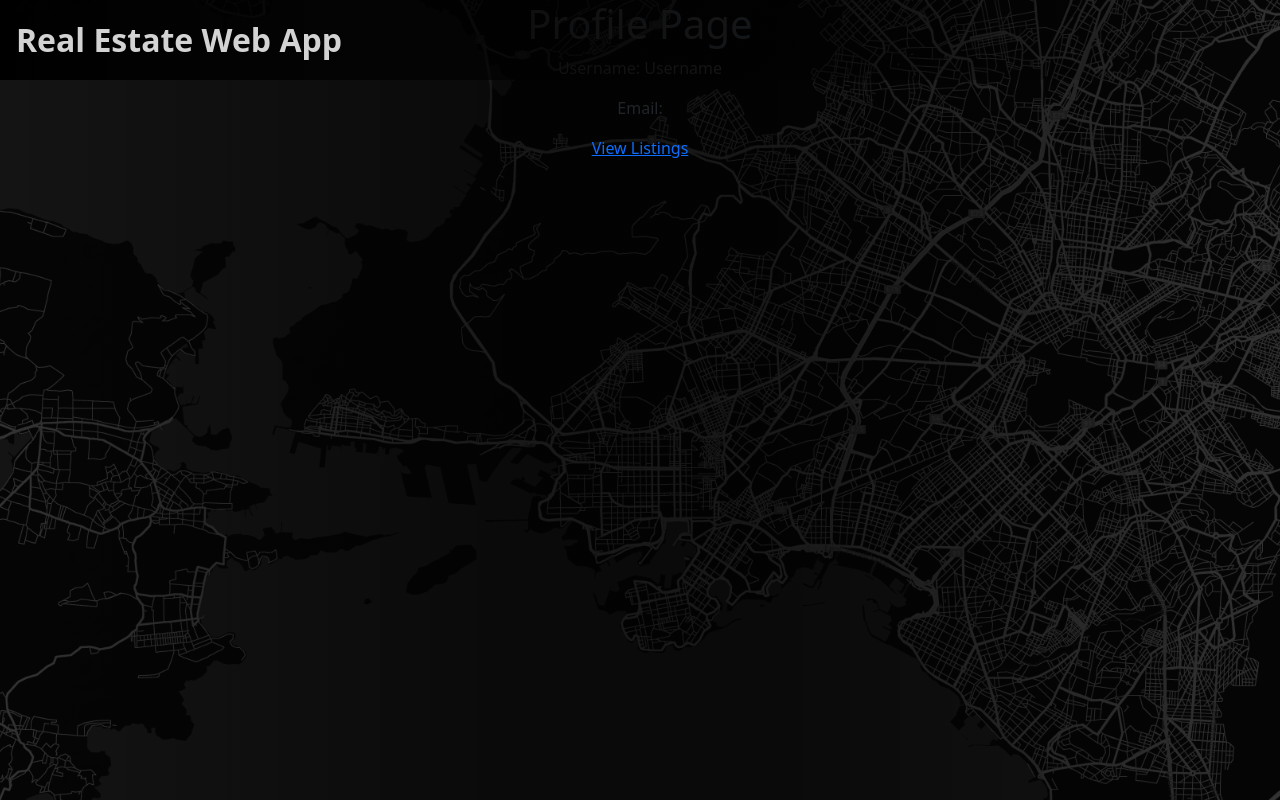
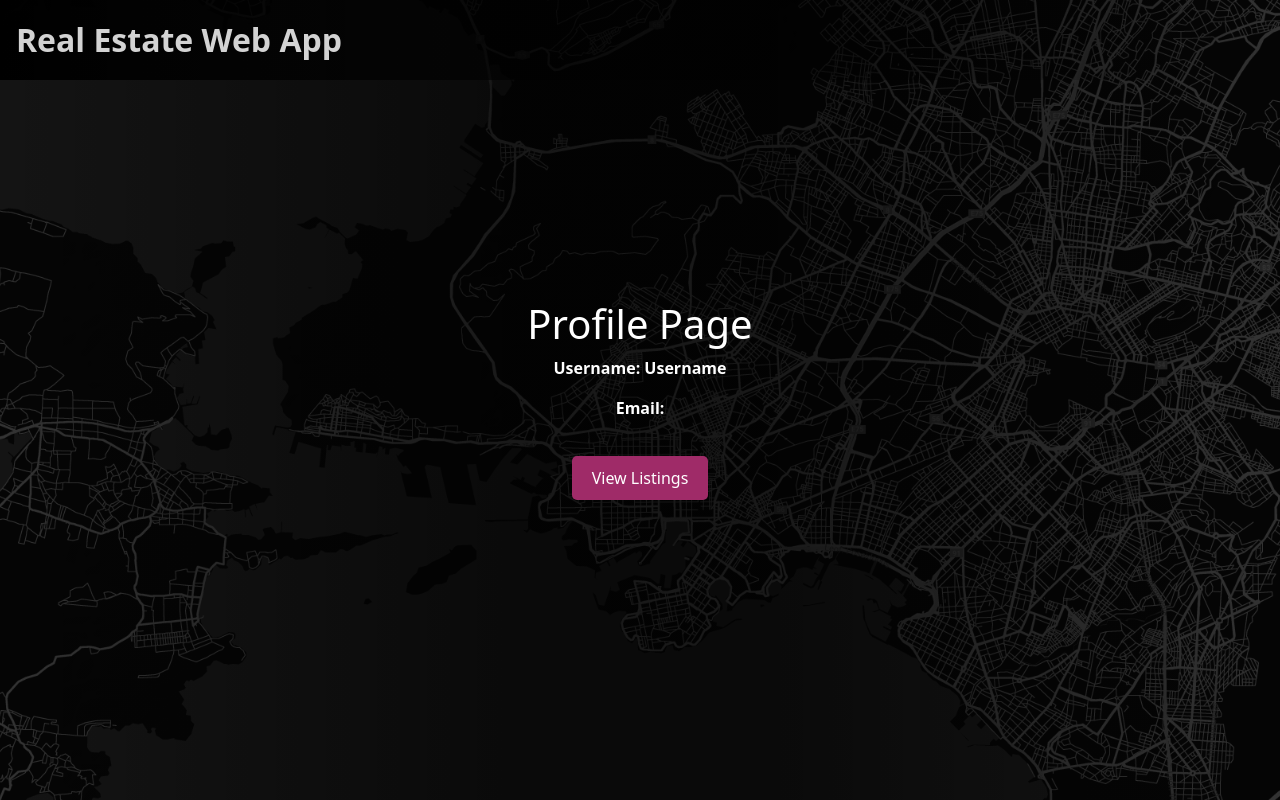
Before and after one commit to PanosPap555/realestatewebapp, a React (Create React App) app in the folder re-webapp-frontend/: page /ViewUser in a window 1280 px wide. Built offline with nearby package versions, Linux system fonts and the light colour scheme; no server answers.

Commit message:
ViewUser Profile works (kinda)

```diff
--- a/re-webapp-frontend/src/pages/ViewUser.js
+++ b/re-webapp-frontend/src/pages/ViewUser.js
@@ -1,23 +1,48 @@
-import React, { useEffect, useState } from "react"
-import axios from "axios"
+import React, { useEffect, useState } from "react";
+import axios from "axios";
 import { Link } from "react-router-dom";
+import "./css/ViewUser.css";
 
+function ViewUser({ username }) {
+  const [email, setEmail] = useState("");
+  const [componentMounted, setComponentMounted] = useState(false);
 
-function ViewUser({ username, email }) {
+  useEffect(() => {
+    setComponentMounted(true);
+    console.log("RUNNING");
+    const fetchDetails = async () => {
+      console.log("useEffect executed");
+      try {
+        const response = await axios.get(`http://localhost:8080/email/${username}`);
+        console.log(response.data.email);
+        if (!response.data.error) {
+          setEmail(response.data.email);
+        }
+      } catch (error) {
+        console.error(error);
+      }
+    };
+    if (componentMounted) {
+      fetchDetails();
+    }
+
+  }, [username, componentMounted]);
+
   const user = {
     username: username,
     email: email
   };
 
   return (
-    <div className="view-r-container">
-      <h1 className="view-user-heading">Profile Page</h1>
-      <p className="view-user-username">Username: {user.username}</p>
-      <p>Email: {user.email}</p>
-      <Link to="/ViewListing" className="view-user-button">View Listings</Link>
+    <div className="view-user-wrapper">
+      <div className="view-r-container">
+        <h1 className="view-user-heading">Profile Page</h1>
+        <p className="view-user-username">Username: {user.username}</p>
+        <p className="view-user-email">Email: {user.email}</p>
+        <Link to="/ViewUserListing" className="view-listing-button">View Listings</Link>
+      </div>
     </div>
   );
 }
 
-
 export default ViewUser;
```
